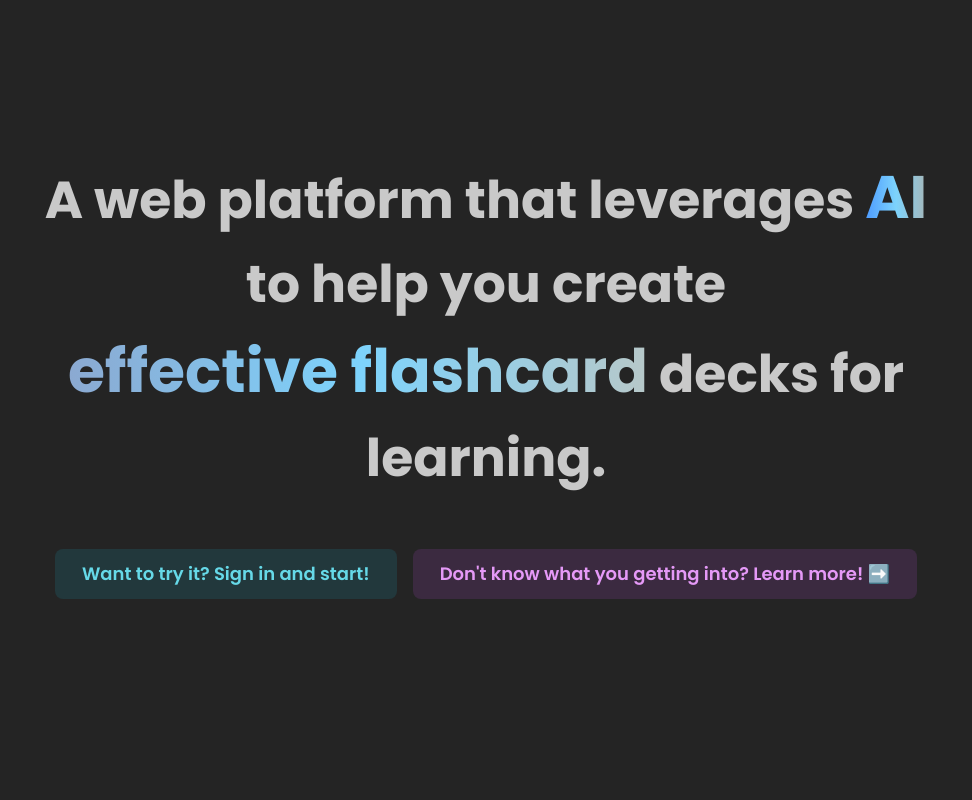
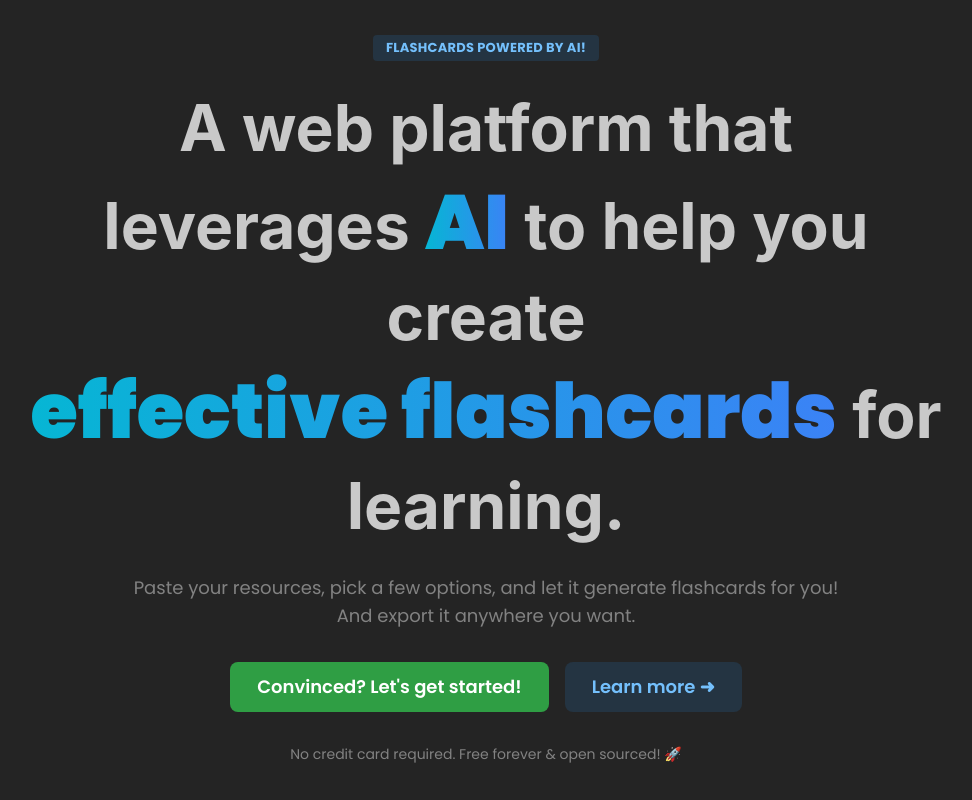
Before and after one commit to xndadelin/deckgen, a Next.js app: page / in a window 1280 px wide. Shown: the whole page, without its empty margins (154-1126 px from the left). Built offline with nearby package versions, Linux system fonts and the light colour scheme; no server answers.

Commit message:
Improve design elements.

```diff
--- a/src/app/page.tsx
+++ b/src/app/page.tsx
@@ -1,7 +1,7 @@
 "use client";
 
 import authenticateUser from "@/utils/auth/main";
-import { Button, Container, Text, Group } from "@mantine/core";
+import { Button, Container, Text, Group, Stack, Title, Badge, Anchor } from "@mantine/core";
 
 export default function Home() {
   return (
@@ -11,55 +11,78 @@ export default function Home() {
         flexDirection: "column",
         justifyContent: "center",
         alignItems: "center",
-        height: "100vh",
+        minHeight: '100dvh',
+        textAlign: 'center'
       }}
       size={"md"}
     >
-      <Text
+      <Stack gap={"xl"} align="center" ta="center">
+        <Badge size="lg" variant="light" color="blue" radius="sm">
+          Flashcards powered by AI!
+        </Badge>
+        <Title
+          order={1}
           style={{
-          fontSize: 52,
-          textAlign: "center",
+            lineHeight: 1.1,
+            letterSpacing: '-0.4',
+            fontSize: "clamp(36px, 5.5vw, 64px)",
+            fontWeight: 700
           }}
-        fw={700}
         >
           A web platform that leverages{" "}
-        <span
+          <Text
+            span
+            variant="gradient"
+            gradient={{ from: '#06b6d4', to: '#3b82f6', deg: 90 }}
             style={{
-            display: "inline-block",
-            fontWeight: "bold",
-            fontSize: 60,
-            background:
-              "linear-gradient(90deg, #4c9aff 0%, #7dd3fc 50%, #a6b7b9ff 100%)",
-            backgroundClip: "text",
-            color: "transparent",
+              fontWeight: 900,
+              fontSize: '1.2em',
+              display: 'inline-block'
+            }}
+          >AI</Text>{" "}
+          to help you create{" "}
+          <Text
+            span
+            variant="gradient"
+            gradient={{ from: '#06b6d4', to: '#3b82f6', deg: 90 }}
+            style={{
+              fontWeight: 900,
+              fontSize: '1.2em',
+              display: 'inline-block'
             }}
           >
-          AI
-        </span>{" "}
-        to help you create{" "}
-        <span
-          style={{
-            display: "inline-block",
-            fontWeight: "bold",
-            fontSize: 60,
-            background:
-              "linear-gradient(90deg, #8ba9d1ff 0%, #7dd3fc 50%, #b7c8c9ff 100%)",
-            backgroundClip: "text",
-            color: "transparent",
-          }}
+            effective flashcards
+          </Text>{" "} for learning.
+        </Title>
+
+        <Text c="dimmed" fz="lg" maw={720}>
+          Paste your resources, pick a few options, and let it generate flashcards for you! And export it anywhere you want.
+        </Text>
+
+        <Group gap="md" justify="center" wrap="wrap">
+          <Button
+            variant="filled"
+            color="green"
+            size="lg"
+            radius="md"
+            onClick={authenticateUser}
           >
-          effective flashcard
-        </span>{" "}
-        decks for learning.
+            Convinced? Let's get started!
+          </Button>
+
+          <Anchor href="/learn-more" underline="never">
+            <Button variant="light" color="blue" size="lg" radius={"md"}>
+              Learn more ➜
+            </Button>
+          </Anchor>
+        </Group>
+
+
+          <Text c="dimmed" fz="sm">
+            No credit card required. Free forever & open sourced! 🚀
           </Text>
-      <Group justify="space-between">
-        <Button variant="light" my={50} color="cyan" size="lg" radius={"md"} onClick={authenticateUser}>
-          Want to try it? Sign in and start!
-        </Button>
-        <Button variant="light" my={50} color="grape" size="lg" radius="md">
-          Don't know what you getting into? Learn more! ➡️
-        </Button>
-      </Group>
+
+      </Stack>
     </Container>
   );
 }
```
Lines whose indentation alone changed are shown as unchanged.
